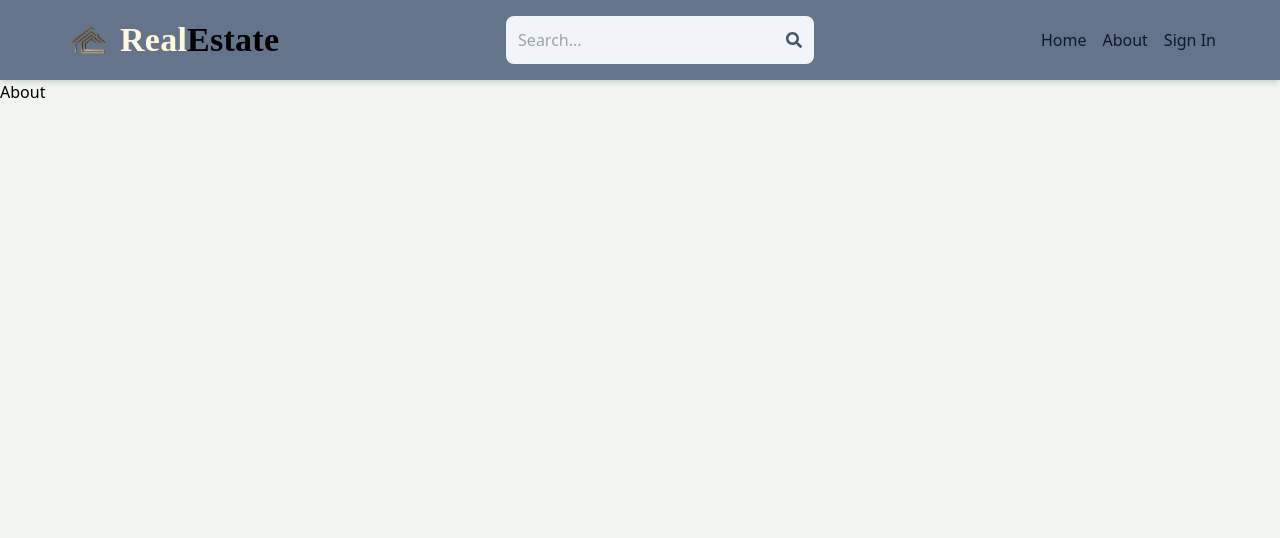
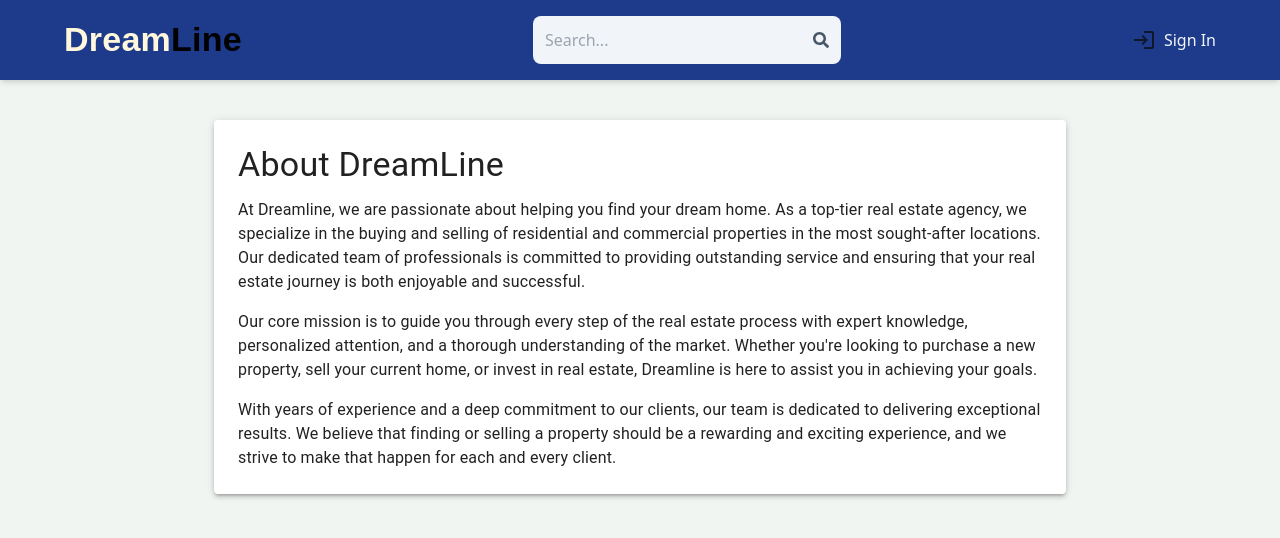
Before and after one commit to mithrafaris/REAL-ESTATE, a React (Vite) app in the folder client/: page /about in a window 1280 px wide. Shown: the top 538 px of the page. Built offline with nearby package versions, Linux system fonts and the light colour scheme; no server answers.

Commit message:
add preinstallation

```diff
--- a/client/src/Routes/Router.jsx
+++ b/client/src/Routes/Router.jsx
@@ -5,7 +5,7 @@ import Home from '../pages/User/home';
 import PageNotFound from '../components/PageError';
 import About from '../pages/User/About';
 import SignUp from '../pages/User/UserSignUp';
-import ForgetPassword from '../pages/User/ForgetPassword';
+
 import Profile from '../pages/User/Profile';
 import PrivateRoute from '../components/PrivateRoute';
 import CreateListing from '../pages/User/Create-Listing';
@@ -30,10 +30,6 @@ const Router = createBrowserRouter([
   {
     path: "/sign-up",
     element: <SignUp />
-  },
-  {
-    path: "/forgot-password",
-    element: <ForgetPassword />
   },
   { path:'/listing/:listingId',
         element:<Listing />},
--- a/client/src/components/Header.jsx
+++ b/client/src/components/Header.jsx
@@ -1,14 +1,14 @@
 import React, { useState, useEffect } from 'react';
 import { FaSearch } from 'react-icons/fa';
-import logo from '../assets/logo.png';
 import Typography from '@mui/material/Typography';
 import Box from '@mui/material/Box';
 import { styled } from '@mui/system';
 import { Link, useNavigate, useLocation } from 'react-router-dom';
 import { useSelector } from 'react-redux';
+import LoginIcon from '@mui/icons-material/Login'
 
 const CursiveTypography = styled(Typography)({
-  fontFamily: 'cursive',
+  fontFamily: 'fantasy',
   fontWeight: 'bold',
 });
 
@@ -16,7 +16,7 @@ function Header() {
   const { currentUser } = useSelector((state) => state.user);
   const [searchTerm, setSearchTerm] = useState('');
   const navigate = useNavigate();
-  const location = useLocation(); // Get the current location object
+  const location = useLocation();
 
   const handleSubmit = (e) => {
     e.preventDefault();
@@ -32,24 +32,24 @@ function Header() {
     if (searchTermFromUrl) {
       setSearchTerm(searchTermFromUrl);
     }
-  }, [location.search]); // Use the location object
+  }, [location.search]);
 
   return (
-    <header className="bg-slate-500 shadow-md p-4">
+    <header className="bg-blue-900 shadow-md p-4">
       <div className="flex flex-col sm:flex-row justify-between items-center max-w-6xl mx-auto">
         <div className="flex items-center mb-4 sm:mb-0">
-          <img src={logo} alt="Real Estate Logo" className="h-12 w-12 mr-2" />
+          <Link to="/" className="flex items-center">
             <Box display="flex" flexWrap="wrap">
               <CursiveTypography variant="h4" component="span" sx={{ color: 'cornsilk' }}>
-              Real
+                Dream
               </CursiveTypography>
               <CursiveTypography variant="h4" component="span" sx={{ color: 'black' }}>
-              Estate
+                Line
               </CursiveTypography>
             </Box>
+          </Link>
         </div>
-        <form onSubmit={handleSubmit}
-          className='bg-slate-100 p-3 rounded-lg flex items-center'>
+        <form onSubmit={handleSubmit} className='bg-slate-100 p-3 rounded-lg flex items-center'>
           <input
             type='text'
             placeholder='Search...'
@@ -62,24 +62,14 @@ function Header() {
           </button>
         </form>
         <ul className="flex gap-4 items-center">
-          <Link to="/">
-            <li className="hidden sm:inline text-slate-900 hover:underline">Home</li>
-          </Link>
-          <Link to="/about">
-            <li className="hidden sm:inline text-slate-900 hover:underline">About</li>
-          </Link>
-          {currentUser && (
-            <Link to="/create-listing">
-              <li className="text-slate-900 hover:underline">New Post</li>
-            </Link>
-          )}
           {currentUser ? (
             <Link to="/profile">
-              <img src={currentUser.avatar} alt="profile" className="h-8 w-8 rounded-full object-cover" />
+              <img src={currentUser.avatar} alt="profile" className="h-12 w-12 rounded-full object-cover" />
             </Link>
           ) : (
-            <Link to="/sign-in">
-              <li className="hidden sm:inline text-slate-900 hover:underline">Sign In</li>
+            <Link to="/sign-in" className="flex items-center">
+      <LoginIcon className="text-slate-900 mr-2" />
+      <li className="hidden sm:inline text-slate-100 hover:underline">Sign In</li>
     </Link>
           )}
         </ul>
--- a/client/src/components/ListingItem.jsx
+++ b/client/src/components/ListingItem.jsx
@@ -19,7 +19,7 @@ export default function ListingItem({ listing }) {
           </div>
           <p className="text-sm text-gray-900 line-clamp-2">{listing.description}</p>
           <p className="mt-2  text-gray-900 font-semibold">
-          ₹
+          $
             {listing.offer
               ? listing.discountPrice.toLocaleString('en-IN')
               : listing.regularPrice.toLocaleString('en-IN')}
--- a/client/src/pages/User/About.jsx
+++ b/client/src/pages/User/About.jsx
@@ -1,11 +1,31 @@
-import React from 'react'
-import Header from '../../components/Header'
-function About() {
+import React from 'react';
+import { Container, Typography, Paper } from '@mui/material';
+import Header from '../../components/Header';
+
+const customFontStyle = {
+  fontFamily: '"Roboto", "Helvetica", "Arial", sans-serif', // Replace with your desired font
+};
+
+export default function About() {
   return (
     <div>
-    <Header/>
-    About</div>
-  )
+      <Header />
+      <Container maxWidth="md" sx={{ py: 5 }}>
+        <Paper elevation={3} sx={{ p: 3 }}>
+          <Typography variant="h4" component="h1" gutterBottom sx={customFontStyle}>
+            About DreamLine
+          </Typography>
+          <Typography variant="body1" paragraph sx={customFontStyle}>
+            At Dreamline, we are passionate about helping you find your dream home. As a top-tier real estate agency, we specialize in the buying and selling of residential and commercial properties in the most sought-after locations. Our dedicated team of professionals is committed to providing outstanding service and ensuring that your real estate journey is both enjoyable and successful.
+          </Typography>
+          <Typography variant="body1" paragraph sx={customFontStyle}>
+            Our core mission is to guide you through every step of the real estate process with expert knowledge, personalized attention, and a thorough understanding of the market. Whether you're looking to purchase a new property, sell your current home, or invest in real estate, Dreamline is here to assist you in achieving your goals.
+          </Typography>
+          <Typography variant="body1" sx={customFontStyle}>
+            With years of experience and a deep commitment to our clients, our team is dedicated to delivering exceptional results. We believe that finding or selling a property should be a rewarding and exciting experience, and we strive to make that happen for each and every client.
+          </Typography>
+        </Paper>
+      </Container>
+    </div>
+  );
 }
-
-export default About
--- a/client/src/pages/User/Listing.jsx
+++ b/client/src/pages/User/Listing.jsx
@@ -88,7 +88,7 @@ export default function Listing() {
             )}
             <div className="flex flex-col max-w-4xl mx-auto p-3 my-7 gap-4">
               <p className="text-2xl font-semibold">
-                {listing.name} - ₹{' '}
+                {listing.name} - ${' '}
                 {listing.offer
                   ? listing.discountPrice.toLocaleString('en-IN')
                   : listing.regularPrice.toLocaleString('en-IN')}
@@ -104,7 +104,7 @@ export default function Listing() {
                 </p>
                 {listing.offer && (
                   <p className="border border-green-900 w-full max-w-[200px] text-green-900 text-center hover:cursor-pointer p-1 rounded-md">
-                  ₹{+listing.regularPrice - +listing.discountPrice} OFF
+                  ${+listing.regularPrice - +listing.discountPrice} OFF
                   </p>
                 )}
               </div>
--- a/client/src/pages/User/Profile.jsx
+++ b/client/src/pages/User/Profile.jsx
@@ -209,7 +209,7 @@ function Profile() {
             onChange={handleChange}
           />
           <Link
-          className='bg-green-700 text-white p-3 rounded-lg uppercase text-center hover:opacity-95'
+          className='bg-blue-900 text-white p-3 rounded-lg uppercase text-center hover:opacity-95'
           to={'/create-listing'}
         >
           Create Listing
@@ -228,7 +228,7 @@ function Profile() {
           <span onClick={handleSignOut} className="text-red-700 cursor-pointer">Sign Out</span>
         </div>
         <div>
-          <button onClick={handleShowListings} className="text-green-700 w-full">
+          <button onClick={handleShowListings} className="text-blue-900 w-full">
             Show Listings
           </button>
           <p className="text-red-700 mt-5">
--- a/client/src/pages/User/Search.jsx
+++ b/client/src/pages/User/Search.jsx
@@ -233,7 +233,7 @@ export default function Search() {
               <option value='createdAt_asc'>Oldest</option>
             </select>
           </div>
-          <button className='bg-green-700 text-white p-3 rounded-lg uppercase hover:opacity-95'>
+          <button className='bg-blue-900 text-white p-3 rounded-lg uppercase hover:opacity-95'>
             Search
           </button>
         </form>
@@ -260,7 +260,7 @@ export default function Search() {
           {showMore && (
             <button
               onClick={onShowMoreClick}
-              className='text-green-700 hover:underline p-7 text-center w-full'
+              className='text-blue-900 hover:underline p-7 text-center w-full'
             >
               Show more
             </button>
--- a/client/src/pages/User/UserSignIn.jsx
+++ b/client/src/pages/User/UserSignIn.jsx
@@ -80,10 +80,10 @@ function SignIn() {
           <img src={logo} className="w-20 h-20 mx-auto" alt="Logo" />
           <div className="flex justify-center mb-4 md:mb-6">
             <CursiveTypography variant="h4" component="span" sx={{ color: 'goldenrod' }}>
-              Real
+              Dream
             </CursiveTypography>
             <CursiveTypography variant="h4" component="span" sx={{ color: 'black' }}>
-              Estate
+              line
             </CursiveTypography>
           </div>
           <form onSubmit={handleSubmit} className="flex flex-col mb-4 md:mb-6">
--- a/client/src/pages/User/UserSignUp.jsx
+++ b/client/src/pages/User/UserSignUp.jsx
@@ -72,10 +72,10 @@ function SignUp() {
           <img src={logo} className="w-20 h-20 mx-auto" alt="Logo" />
           <div className="flex justify-center mb-4 md:mb-6">
             <CursiveTypography variant="h4" component="span" sx={{ color: 'goldenrod' }}>
-              Real
+              Dream
             </CursiveTypography>
             <CursiveTypography variant="h4" component="span" sx={{ color: 'black' }}>
-              Estate
+              line
             </CursiveTypography>
           </div>
           <form onSubmit={handleSubmit} className="flex flex-col mb-4 md:mb-6">
--- a/client/src/pages/User/home.jsx
+++ b/client/src/pages/User/home.jsx
@@ -55,20 +55,21 @@ function Home() {
       <Header />
       <div className="flex flex-col items-center justify-center min-h-screen bg-gray-100 px-4 py-6 md:px-6 lg:px-12">
       <div className="text-center">
-        <Typography variant="h2" component="h1" gutterBottom className="font-bold text-gray-800 text-xl md:text-2xl lg:text-3xl">
-          Your <span className="text-green-600">dream home</span> is just a click away!
+  <Typography variant="h2" component="h1" gutterBottom className="font-bold text-gray-800 text-lg md:text-xl lg:text-2xl">
+    Your <span className="text-blue-900">dream home</span> is just a click away!
     <br />
     Where your story begins.
   </Typography>
-        <Typography variant="body1" className="text-gray-600 mt-3 text-xs md:text-sm lg:text-base">
+  <Typography variant="body1" className="text-gray-600 mt-3 text-xs sm:text-sm md:text-base lg:text-lg">
     DreamLine builders is your gateway to finding the perfect home.
     <br />
     Choose from a vast collection of properties tailored to meet your needs.
   </Typography>
-        <Link to="/Search" className="text-blue-500 underline mt-3 inline-block text-xs md:text-sm lg:text-base">
-          Let's get started...
+  <Link to="/About" className="text-blue-500 underline mt-3 inline-block text-xs sm:text-sm md:text-base lg:text-lg">
+  learn more...
   </Link>
 </div>
+
     </div>
 
       <div className="my-8 px-4 md:px-8 lg:px-16">
--- a/package.json
+++ b/package.json
@@ -5,7 +5,8 @@
   "main": "server.js",
   "scripts": {
     "dev": " nodemon API/server.js",
-    "start": " node API/server.js"
+    "start": " node API/server.js",
+    "build":"npm install && npm install --prefix client && npm run built --prefix client"
   },
   "author": "",
   "license": "ISC",
```
Also changed, not shown: client/src/pages/User/ForgetPassword.jsx (deleted, +0 -9 lines), 1 other file (tests, documents, lock files or other folders). Lines whose indentation alone changed are shown as unchanged.
